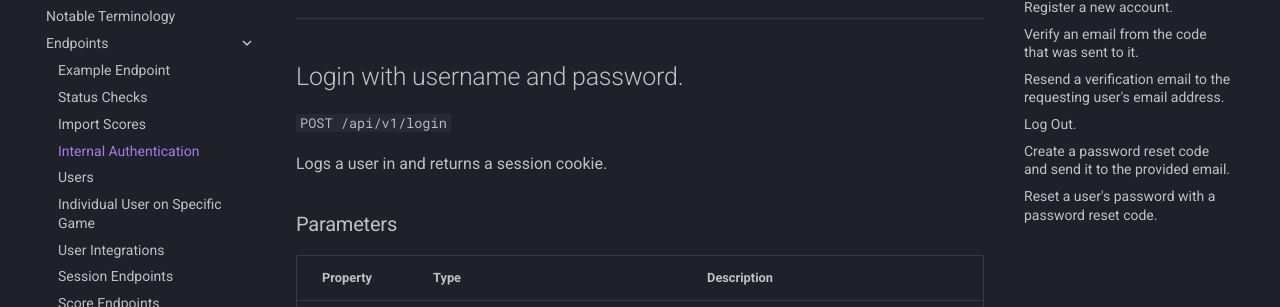
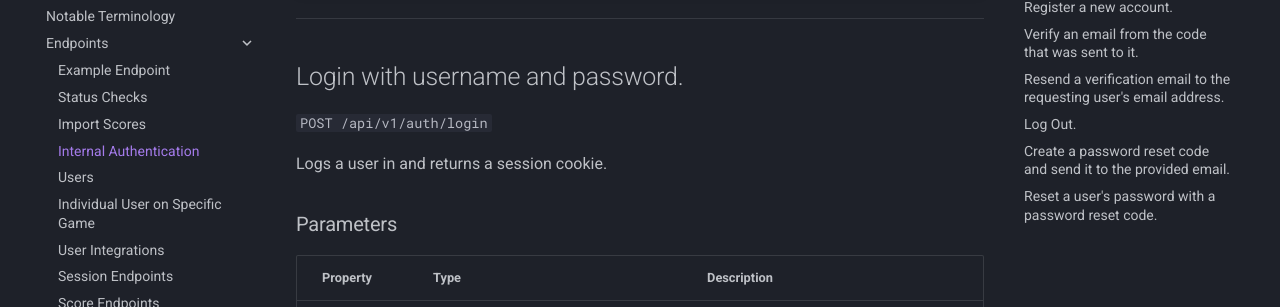
Before and after one commit to zkrising/Tachi, an MkDocs documentation site: the page built from docs/docs/api/routes/auth.md, in a window 1280 px wide and 900 px high, scrolled down 409 px. Shown: the part 146-453 px from the top of the window. Built offline with MkDocs 1.6.1 and Material for MkDocs 9.7.7, drawn with Linux system fonts in a browser that asks for light colours.

Commit message:
fix incorrect login API path

````diff
--- a/docs/docs/api/routes/auth.md
+++ b/docs/docs/api/routes/auth.md
@@ -19,7 +19,7 @@ These endpoints relate to internal authentication methods. Read the warning belo
 
 ## Login with username and password.
 
-```POST /api/v1/login```
+```POST /api/v1/auth/login```
 
 Logs a user in and returns a session cookie.
 
````
